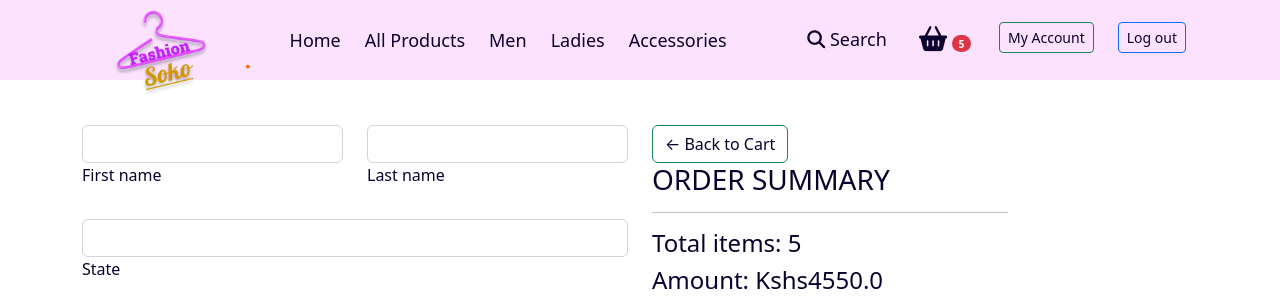
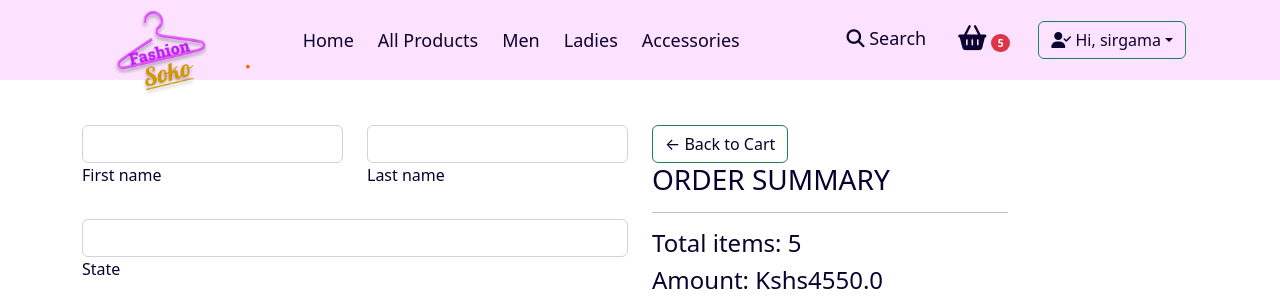
Before and after one commit to sirgama/fashionsoko, a Django app: page /shop/checkout/ in a window 1280 px wide. Shown: the top 304 px of the page. Run offline with Django 4.2, Linux system fonts and the light colour scheme; a user stored in the database is signed in; data comes from the database, SQL or seed files in the repository; both versions use the stored data as it was after the commit; some libraries are stand-ins or nearby versions.

Commit message:
update user name card and dropdown on hover

```diff
--- a/shop/templates/shop/base.html
+++ b/shop/templates/shop/base.html
@@ -6,34 +6,11 @@
     <meta http-equiv="X-UA-Compatible" content="IE=edge">
     <meta name="viewport" content="width=device-width, initial-scale=1.0">
     <link rel="stylesheet" href="https://cdnjs.cloudflare.com/ajax/libs/font-awesome/6.1.1/css/all.min.css" integrity="sha512-KfkfwYDsLkIlwQp6LFnl8zNdLGxu9YAA1QvwINks4PhcElQSvqcyVLLD9aMhXd13uQjoXtEKNosOWaZqXgel0g==" crossorigin="anonymous" referrerpolicy="no-referrer" />
-    <link href="https://cdn.jsdelivr.net/npm/bootstrap@5.2.0-beta1/dist/css/bootstrap.min.css" rel="stylesheet" integrity="sha384-0evHe/X+R7YkIZDRvuzKMRqM+OrBnVFBL6DOitfPri4tjfHxaWutUpFmBp4vmVor" crossorigin="anonymous">
+    <link rel="stylesheet" href="https://cdnjs.cloudflare.com/ajax/libs/bootstrap/5.2.0-beta1/css/bootstrap.css" integrity="sha512-F5fn88UDJWd0T1GwpnIpbuFuSxCgXNnJhIihkiWeqYUyLt3oPUaYzL774VjL7eGj8ktZCZQS//txAxgokiz1Lw==" crossorigin="anonymous" referrerpolicy="no-referrer" />
     <link rel="stylesheet" href="{% static 'css/home.css' %}">
     <link rel="stylesheet" href="{% static 'css/cart.css' %}">
     <link rel="stylesheet" href="{% static 'css/store.css' %}">
-    <script type="text/javascript">
-        var user = '{{request.user}}'
 
-        function getToken(name) {
-            let cookieValue = null;
-            if (document.cookie && document.cookie !== '') {
-                const cookies = document.cookie.split(';');
-                for (let i = 0; i < cookies.length; i++) {
-                    const cookie = cookies[i].trim();
-                    // Does this cookie string begin with the name we want?
-                    if (cookie.substring(0, name.length + 1) === (name + '=')) {
-                        cookieValue = decodeURIComponent(cookie.substring(name.length + 1));
-                        break;
-                    }
-                }
-            }
-            return cookieValue;
-        }
-        var csrftoken = getToken('csrftoken');
-
-
-
-
-    </script>
     <title>Fashion Soko</title>
 </head>
 <body>
@@ -82,13 +59,40 @@
 
 
 
-  <!-- <script src="https://cdn.jsdelivr.net/npm/@popperjs/core@2.11.5/dist/umd/popper.min.js" integrity="sha384-Xe+8cL9oJa6tN/veChSP7q+mnSPaj5Bcu9mPX5F5xIGE0DVittaqT5lorf0EI7Vk" crossorigin="anonymous"></script>
-<script src="https://cdn.jsdelivr.net/npm/bootstrap@5.2.0-beta1/dist/js/bootstrap.min.js" integrity="sha384-kjU+l4N0Yf4ZOJErLsIcvOU2qSb74wXpOhqTvwVx3OElZRweTnQ6d31fXEoRD1Jy" crossorigin="anonymous"></script>
+
     <script src="https://cdnjs.cloudflare.com/ajax/libs/jquery/3.6.0/jquery.min.js" integrity="sha512-894YE6QWD5I59HgZOGReFYm4dnWc1Qt5NtvYSaNcOP+u1T9qYdvdihz0PPSiiqn/+/3e7Jo4EaG7TubfWGUrMQ==" crossorigin="anonymous" referrerpolicy="no-referrer"></script>
-    <script src="https://code.jquery.com/jquery-3.5.1.slim.min.js" integrity="sha384-DfXdz2htPH0lsSSs5nCTpuj/zy4C+OGpamoFVy38MVBnE+IbbVYUew+OrCXaRkfj" crossorigin="anonymous"></script> -->
+
     <script src="https://cdn.jsdelivr.net/npm/@popperjs/core@2.11.5/dist/umd/popper.min.js" integrity="sha384-Xe+8cL9oJa6tN/veChSP7q+mnSPaj5Bcu9mPX5F5xIGE0DVittaqT5lorf0EI7Vk" crossorigin="anonymous"></script>
-    <script src="https://cdn.jsdelivr.net/npm/bootstrap@5.2.0-beta1/dist/js/bootstrap.min.js" integrity="sha384-kjU+l4N0Yf4ZOJErLsIcvOU2qSb74wXpOhqTvwVx3OElZRweTnQ6d31fXEoRD1Jy" crossorigin="anonymous"></script>
+    <script src="https://cdnjs.cloudflare.com/ajax/libs/bootstrap/5.2.0-beta1/js/bootstrap.js" integrity="sha512-kZzIlRPOhobf+l/HSLHKu5E6UVe34lDZKtQzNEMHRNdctaVhwIPVruz1ahHqtMUTuYxJaSmVIZyWjV7jlfpAyw==" crossorigin="anonymous" referrerpolicy="no-referrer"></script>
     <script src="{% static 'js/home.js' %}"></script>
     <script src="{% static 'js/form-validation.js' %}"></script>
+
+
+ <script type="text/javascript">
+  var user = '{{request.user}}'
+
+  function getToken(name) {
+      let cookieValue = null;
+      if (document.cookie && document.cookie !== '') {
+          const cookies = document.cookie.split(';');
+          for (let i = 0; i < cookies.length; i++) {
+              const cookie = cookies[i].trim();
+              // Does this cookie string begin with the name we want?
+              if (cookie.substring(0, name.length + 1) === (name + '=')) {
+                  cookieValue = decodeURIComponent(cookie.substring(name.length + 1));
+                  break;
+              }
+          }
+      }
+      return cookieValue;
+  }
+  var csrftoken = getToken('csrftoken');
+
+
+
+
+</script>
+
+
 </body>
 </html>
--- a/shop/templates/shop/navbar.html
+++ b/shop/templates/shop/navbar.html
@@ -42,15 +42,18 @@
           </li>
           {% if request.user.is_authenticated %}
           <li class="nav-item">
-            <a href="{% url 'account_logout' %}" class="nav-link m-1">
-              <button type="button" class="btn btn-sm btn-outline-success">My Account</button>
-            </a>
+            <div class="nav-link dropdown m-1">
+              <div  class="btn btn-md btn-outline-success dropdown-toggle dropbtn " data-bs-toggle="dropdown" aria-expanded="false"><i class="fa-solid fa-user-check"></i> Hi,  {{request.user.username}}</div>
+              <ul class="dropdown-menu dropdown-content">
+                <li><a class="dropdown-item" href="#">Orders</a></li>
+                <li><a class="dropdown-item" href="#">Profile</a></li>
+                <li><a class="dropdown-item" href="#">Help</a></li>
+                <li><hr class="dropdown-divider"></li>
+                <li><a class="dropdown-item" href="{% url 'account_logout' %}">Logout</a></li>
+              </ul>
+            </div>
           </li>
-          <li class="nav-item">
-            <a href="{% url 'account_logout' %}" class="nav-link m-1">
-              <button type="button" class="btn btn-sm btn-outline-primary">Log out</button>
-            </a>
-          </li>
+
           {% else %}
           <li class="nav-item">
             <a href="{% url 'account_login' %}" class="nav-link m-1">
--- a/static/css/home.css
+++ b/static/css/home.css
@@ -346,10 +346,11 @@
   .card{
     border: none !important;
     width: 15rem;
+    box-shadow: rgba(149, 157, 165, 0.2) 0px 8px 24px;
 }
 .card-img-top{
-    border-top-left-radius: 130px;
-    border-top-right-radius: 130px;
+    border-top-left-radius: 30px;
+    border-top-right-radius: 30px;
 }
 
 
@@ -460,3 +461,46 @@
 .hidden{
   display: none;
 }
+
+
+/* Dropdown Button */
+/* .dropbtn {
+  background-color: #04AA6D;
+  color: white;
+  padding: 16px;
+  font-size: 16px;
+  border: none;
+} */
+
+/* The container <div> - needed to position the dropdown content */
+.dropdown {
+  position: relative;
+  display: inline-block;
+}
+
+/* Dropdown Content (Hidden by Default) */
+.dropdown-content {
+  display: none;
+  position: absolute;
+  background-color: #f1f1f1;
+  min-width: 160px;
+  box-shadow: 0px 8px 16px 0px rgba(0,0,0,0.2);
+  z-index: 1;
+}
+
+/* Links inside the dropdown */
+.dropdown-content a {
+  color: black;
+  padding: 12px 16px;
+  text-decoration: none;
+  display: block;
+}
+
+/* Change color of dropdown links on hover */
+.dropdown-content a:hover {background-color: rgb(206, 234, 121);}
+
+/* Show the dropdown menu on hover */
+.dropdown:hover .dropdown-content {display: block;}
+
+/* Change the background color of the dropdown button when the dropdown content is shown */
+.dropdown:hover .dropbtn {background-color: rgb(206, 234, 121);}
```
Also changed, not shown: db.sqlite3.
